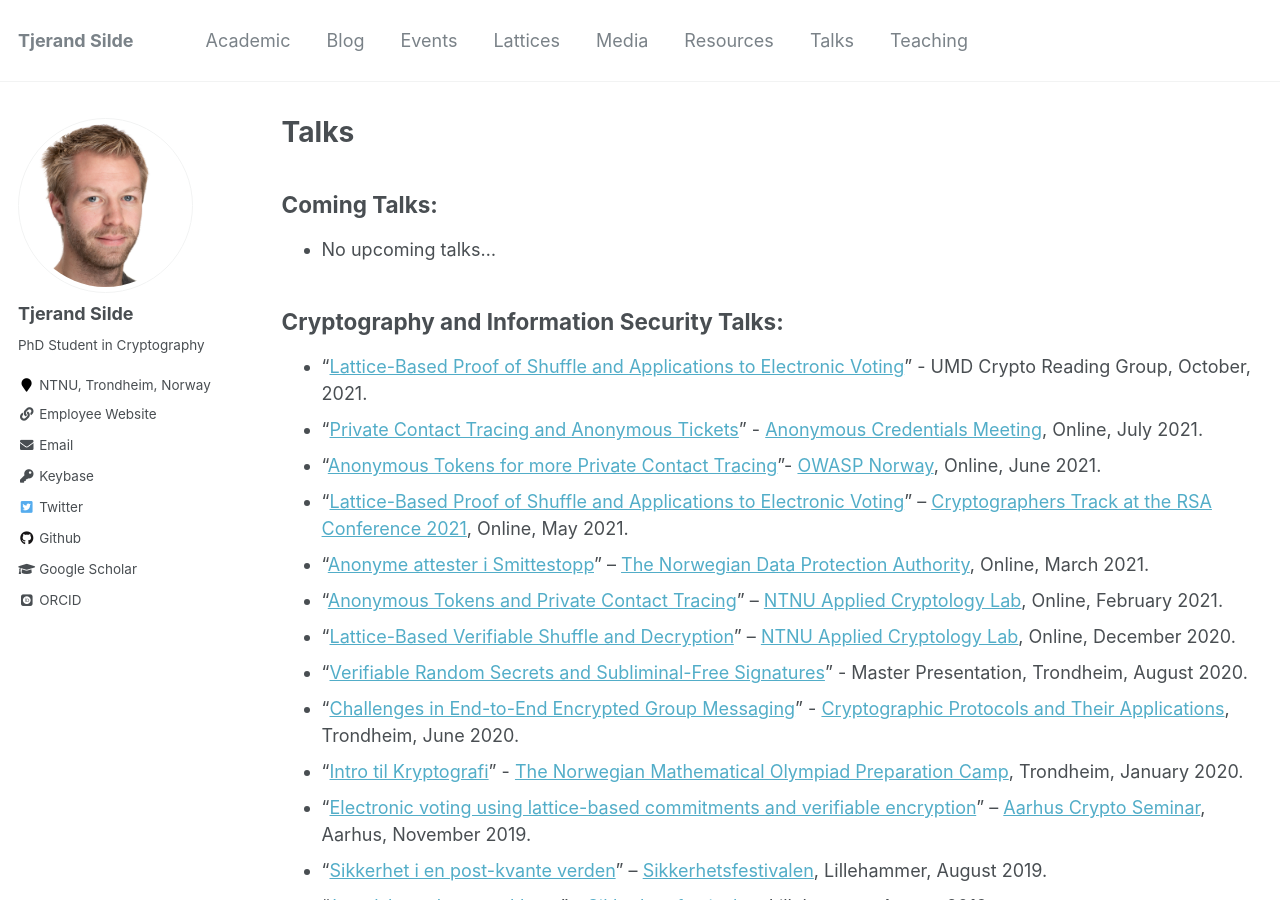
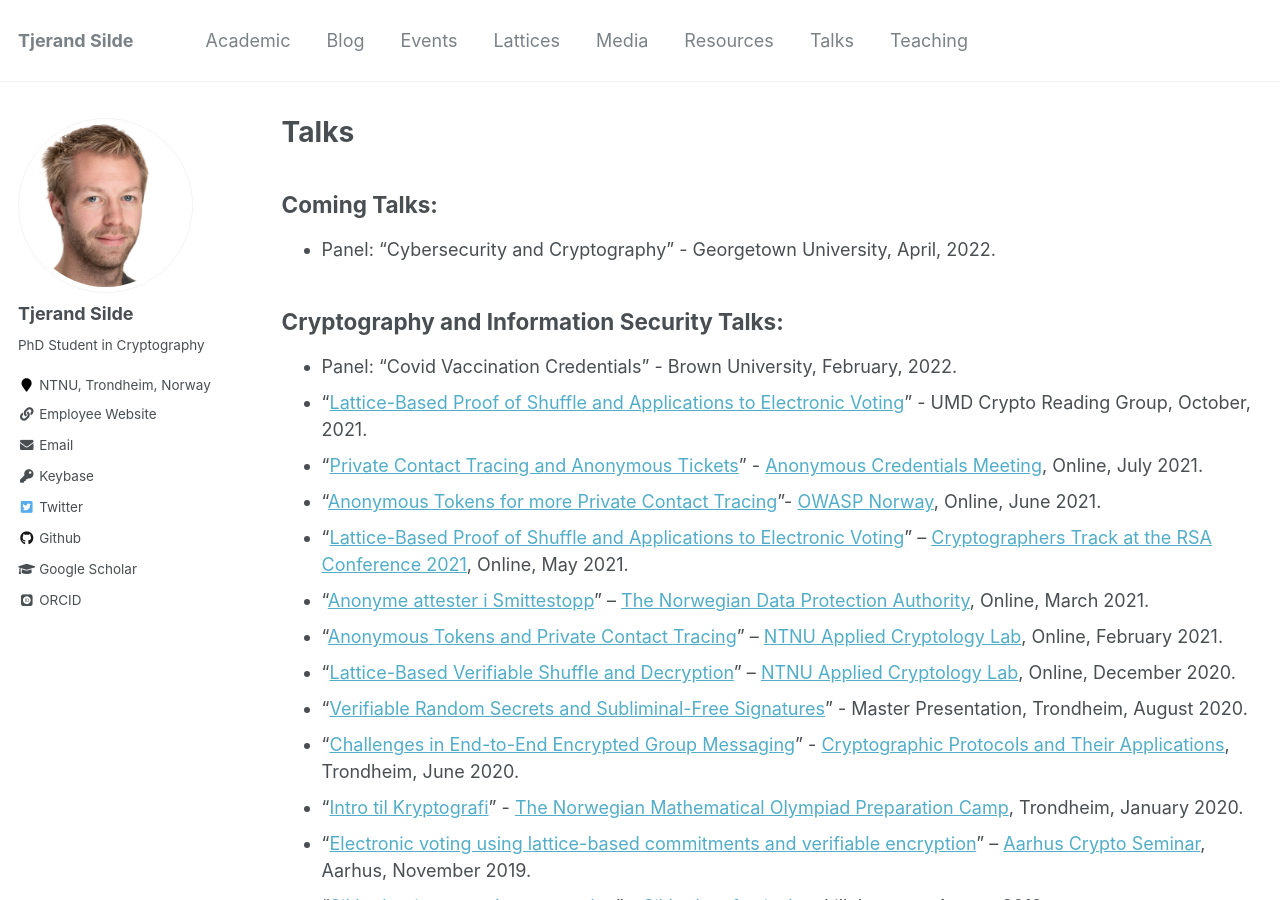
Before and after one commit to tjesi/tjesi.github.io, a Jekyll site: the page built from _pages/talks.md, in a window 1280 px wide and 900 px high. Built offline with Jekyll 4.4.1, drawn with Linux system fonts in a browser that asks for light colours; some web fonts are replaced.

Commit message:
Update talks.md

```diff
--- a/_pages/talks.md
+++ b/_pages/talks.md
@@ -7,10 +7,11 @@ author_profile: true
 
 ## Coming Talks:
 
-* No upcoming talks...
+* Panel: "Cybersecurity and Cryptography" - Georgetown University, April, 2022.
 
 ## Cryptography and Information Security Talks:
 
+* Panel: "Covid Vaccination Credentials" - Brown University, February, 2022.
 * "[Lattice-Based Proof of Shuffle and Applications to Electronic Voting](https://tjerandsilde.no/files/UMD_talk.pdf)" - UMD Crypto Reading Group, October, 2021.
 * "[Private Contact Tracing and Anonymous Tickets](https://tjerandsilde.no/files/Contact-Tracing-and-Tickets.pdf)" - [Anonymous Credentials Meeting](https://claucece.github.io/Anonymous-Credentials-Meeting), Online, July 2021.
 * "[Anonymous Tokens for more Private Contact Tracing](https://tjerandsilde.no/files/Anonymous-Tokens-for-more-Private-Contact-Tracing.pdf)"- [OWASP Norway](https://owasp.org/www-chapter-norway), Online, June 2021.
```
